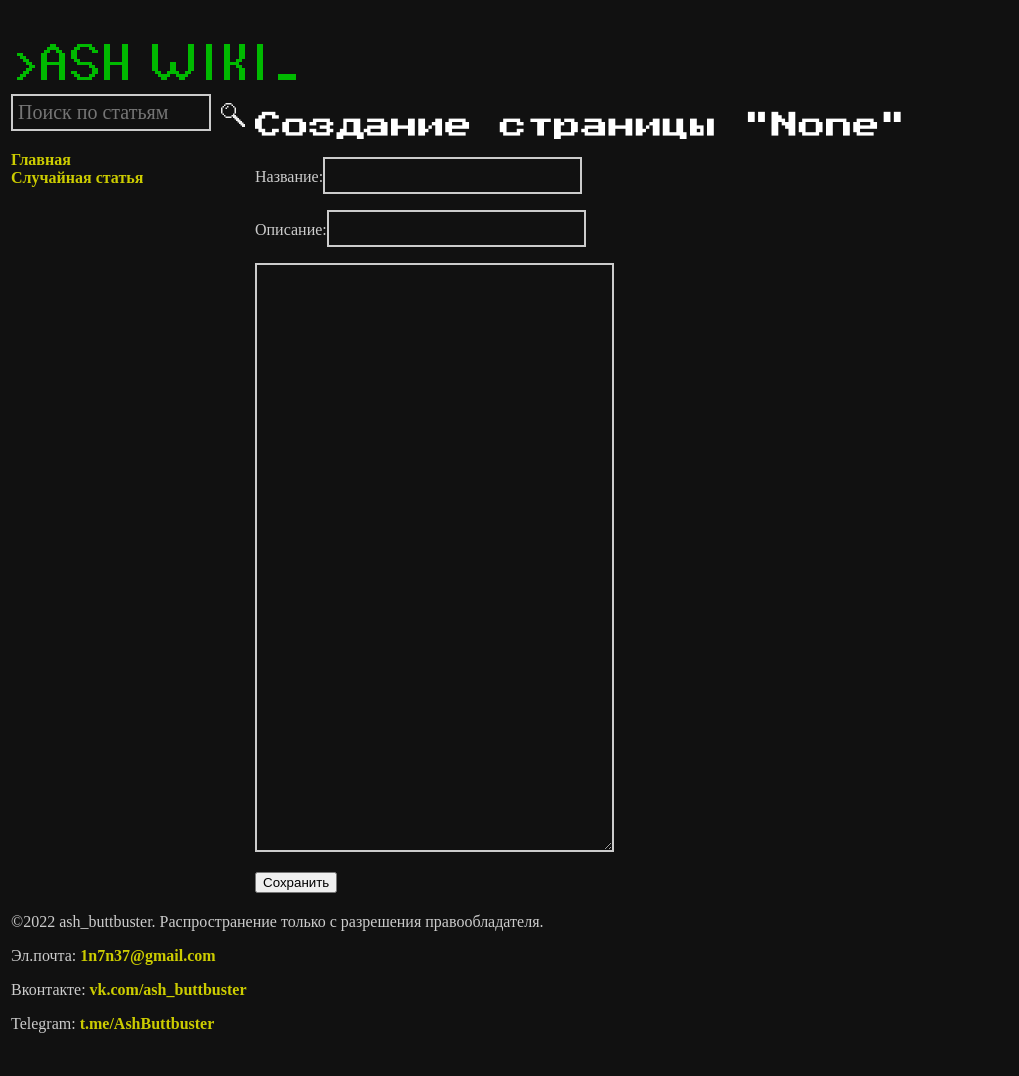
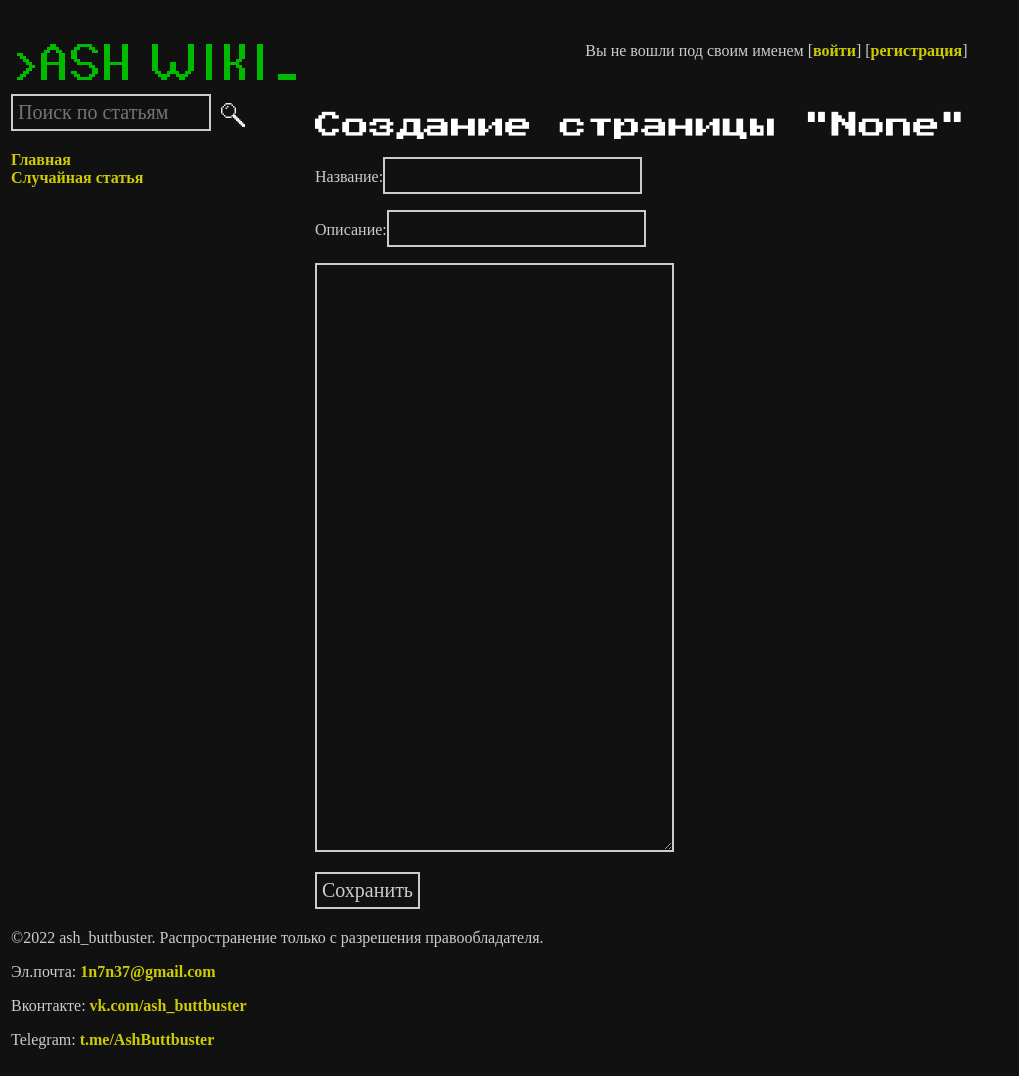
Before and after one commit to ashbuttbuster/ashwiki-server, a Flask app: page /edit in a window 1280 px wide. Shown: the whole page, without its empty margins (0-1019 px from the left). Before the commit the page ends 1033 px from the top, so only its background shows below. Run offline with Flask 2, Linux system fonts and the light colour scheme; data comes from the database, SQL or seed files in the repository; some web fonts are replaced.

Commit message:
Add files via upload

```diff
--- a/templates/base.html
+++ b/templates/base.html
@@ -14,8 +14,12 @@
 	<body>
 		<table>
 			<tr>
-				<td class="logo" colspan=2>
+				<td class="logo">
 					<a href="/"><img src='/img/logo.png'/></a>
+				</td>
+				<td>
+					<p align='right'>Вы не вошли под своим именем
+					[<a href="/login">войти</a>] [<a href="/register">регистрация</a>]</p>
 				</td>
 			</tr>
 			<tr class="navbar">
--- a/templates/edit.html
+++ b/templates/edit.html
@@ -13,6 +13,6 @@
 	<p>Название:<input type="text" name='caption' value='{{note['caption']}}'></p>
 	<p>Описание:<input type="text" name='desc' value='{{note['desc']}}'></p>
 	<p><textarea name='content' rows='25' cols='30'>{{note['content']}}</textarea></p>
-	<input type="submit" value="Сохранить">
+	<input class="buttonplain" type="submit" value="Сохранить">
 </form>
 {% endblock %}
```
